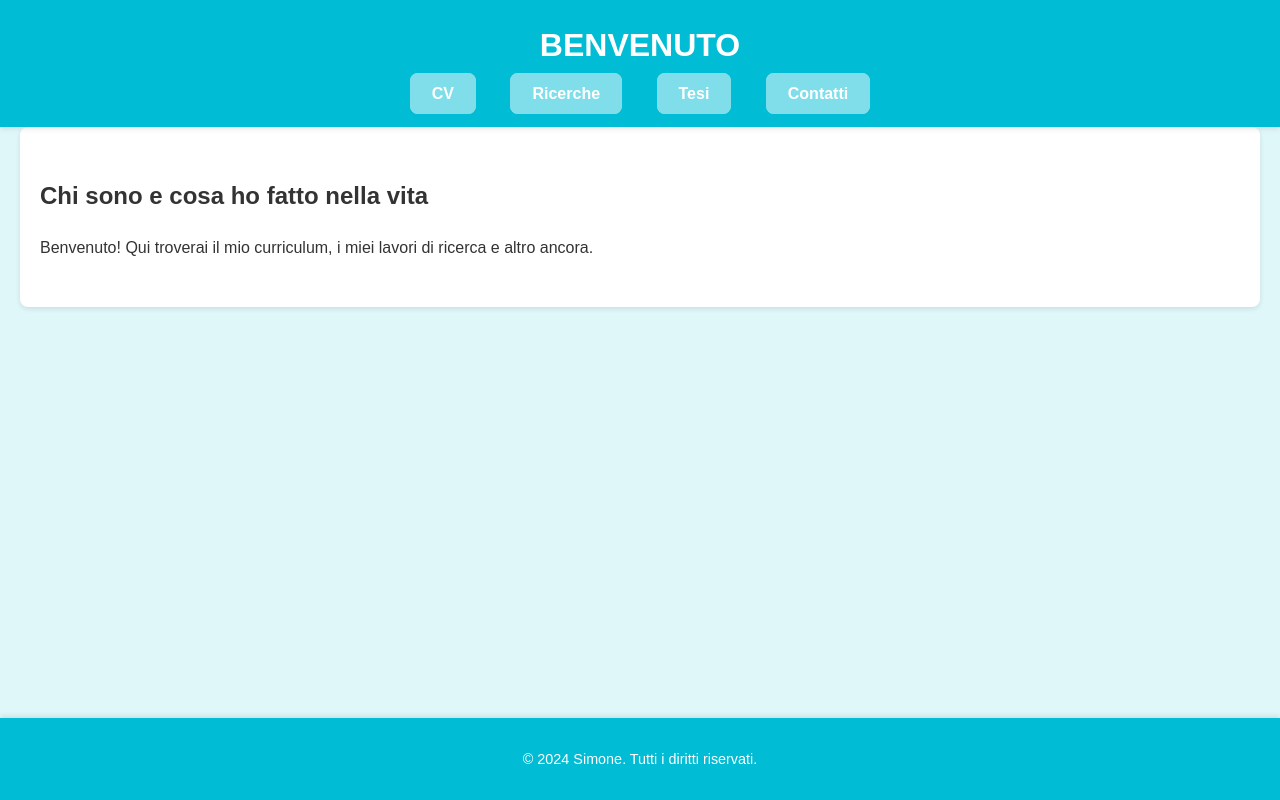
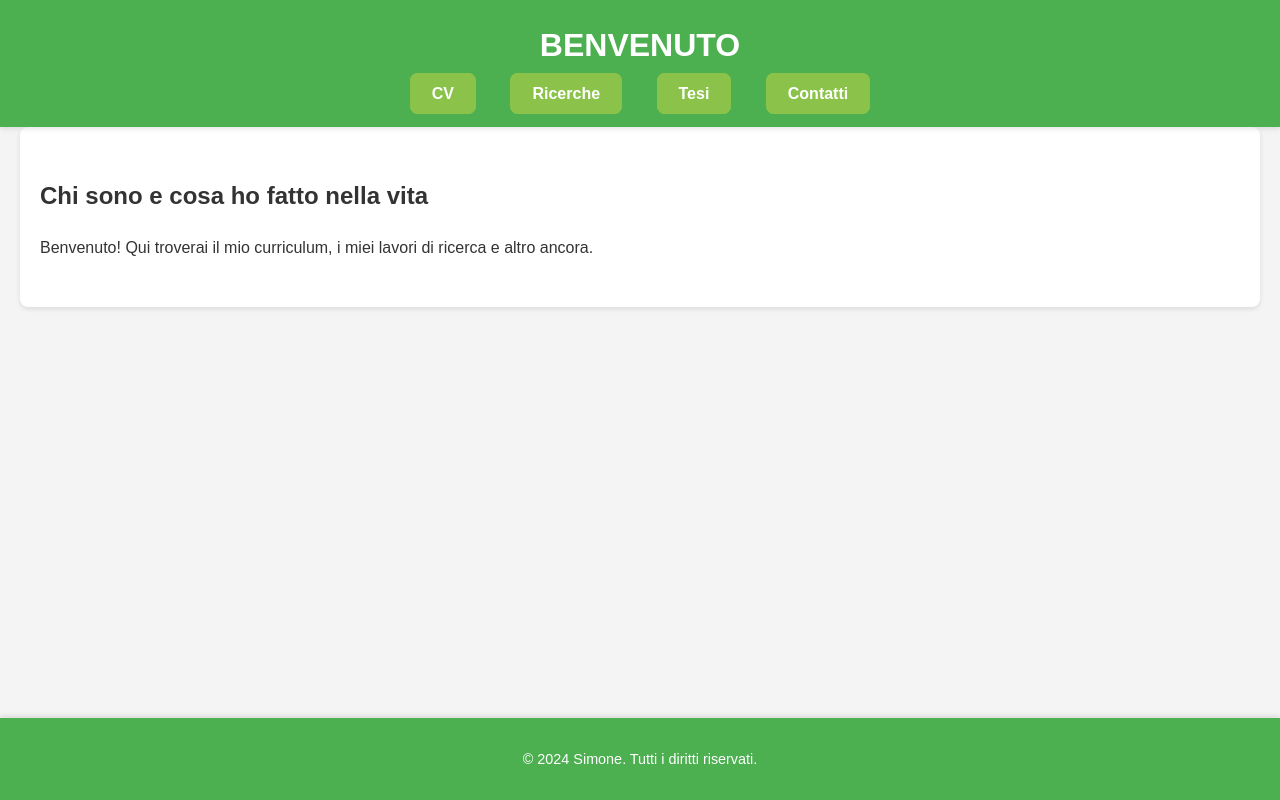
Before and after one commit to canevari-simone/portfolio, a plain HTML site: page index.html in a window 1280 px wide. Drawn offline with Linux system fonts and the light colour scheme.

Commit message:
Update style.css

```diff
--- a/style.css
+++ b/style.css
@@ -5,12 +5,12 @@ body {
     margin: 0;
     padding: 0;
     color: #333;
-    background-color: #e0f7fa; /* Azzurro chiaro pastello */
+    background-color: #f4f4f4; /* Grigio chiaro */
 }
 
 /* Header */
 header {
-    background: #00bcd4; /* Azzurro intenso */
+    background: #4caf50; /* Verde grigio pastello */
     color: white;
     padding: 20px 10px;
     text-align: center;
@@ -45,16 +45,16 @@ nav ul li a {
     text-decoration: none;
     font-weight: bold;
     padding: 10px 20px;
-    background-color: #80deea; /* Azzurro pastello chiaro */
-    border: 2px solid #80deea; /* Bordi arrotondati */
+    background-color: #8bc34a; /* Verde chiaro */
+    border: 2px solid #8bc34a; /* Bordi arrotondati */
     border-radius: 8px;
     transition: all 0.3s ease;
 }
 
 nav ul li a:hover {
     color: white;
-    background-color: #00bcd4; /* Azzurro intenso al passaggio */
-    border-color: #00bcd4; /* Cambia colore del bordo */
+    background-color: #388e3c; /* Verde più scuro al passaggio */
+    border-color: #388e3c; /* Cambia colore del bordo */
     transform: translateY(-3px); /* Effetto sollevato */
 }
 
@@ -70,7 +70,7 @@ main {
 
 /* Footer */
 footer {
-    background: #00bcd4; /* Azzurro intenso */
+    background: #4caf50; /* Verde grigio simile all'header */
     color: white;
     padding: 15px 0;
     text-align: center;
@@ -82,7 +82,7 @@ footer {
 }
 
 footer a {
-    color: #80deea; /* Azzurro chiaro */
+    color: #8bc34a; /* Verde chiaro */
     text-decoration: none;
     transition: color 0.3s ease;
 }
```
